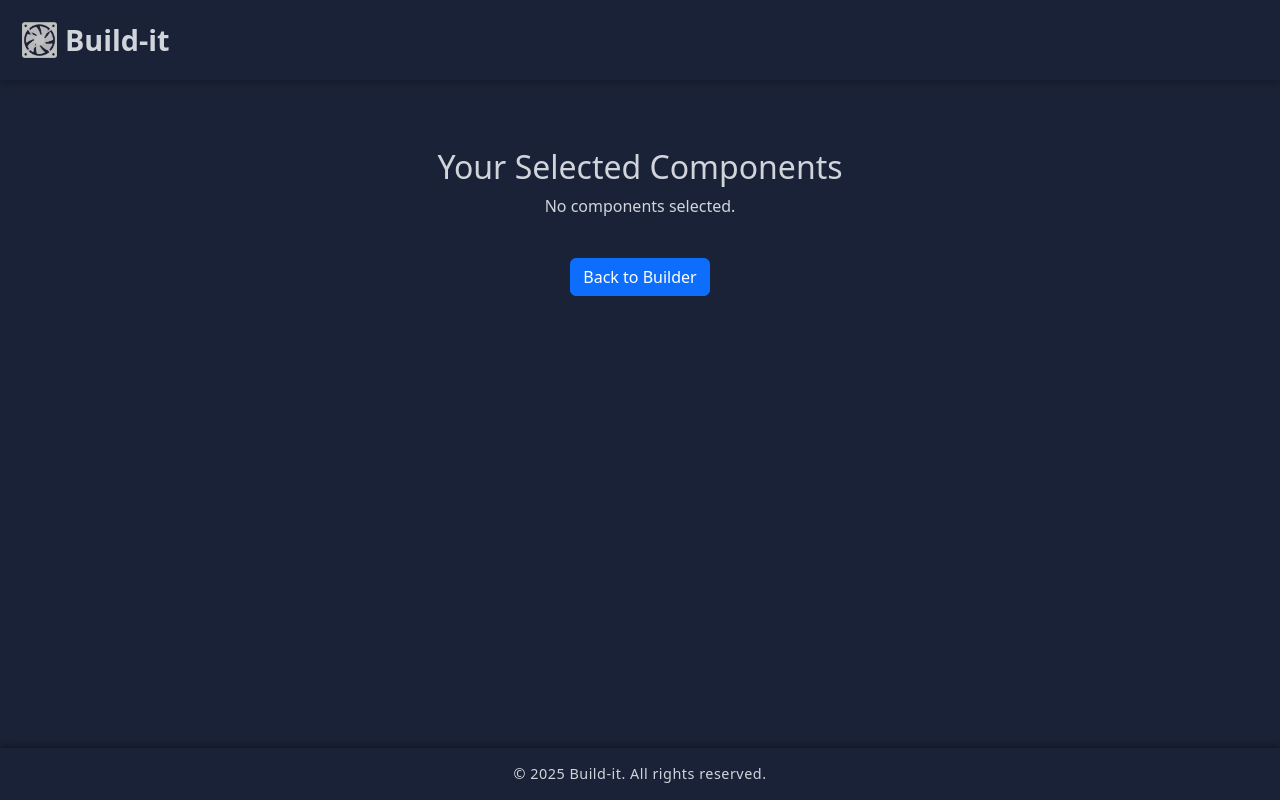
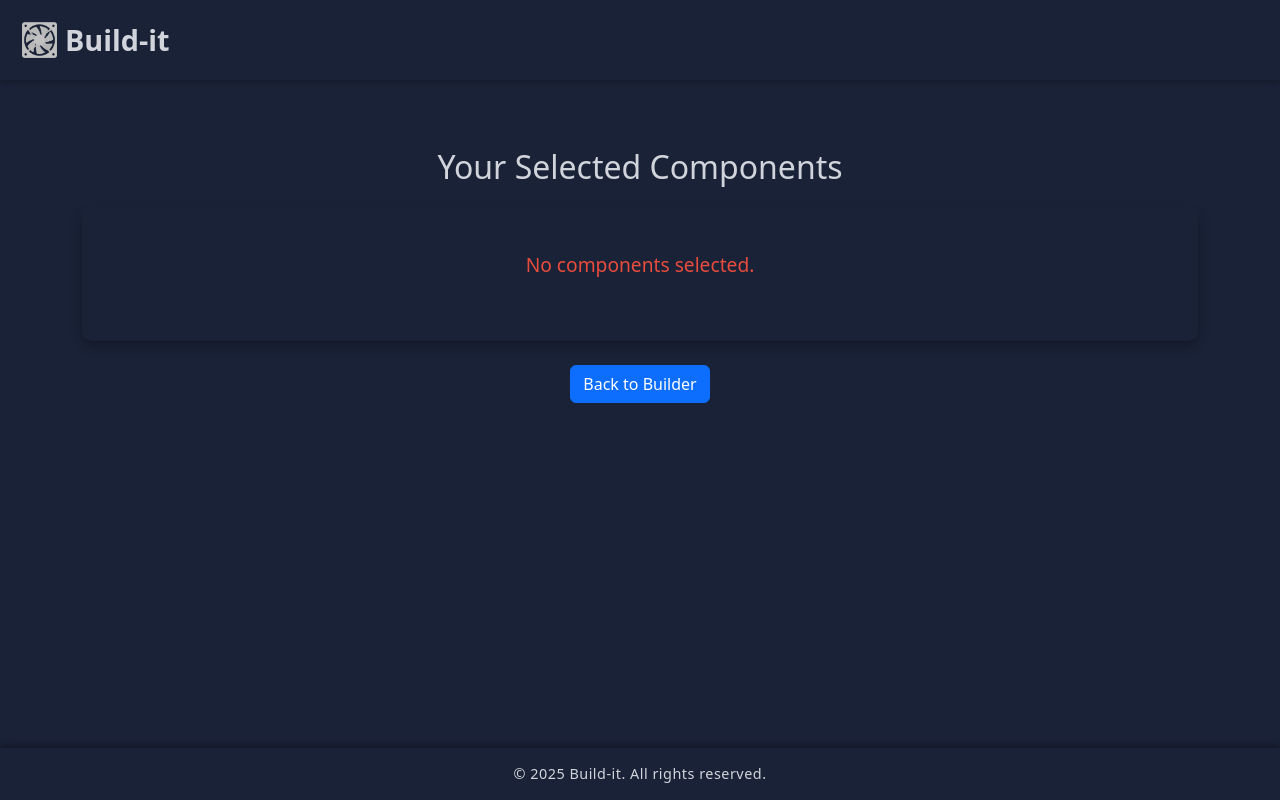
Before and after one commit to saldon002/Build-it, a Flask app: page /summary in a window 1280 px wide. Run offline with Flask 3, Linux system fonts and the light colour scheme; some libraries are stand-ins or nearby versions.

Commit message:
Update summary.html

```diff
--- a/server/templates/summary.html
+++ b/server/templates/summary.html
@@ -4,12 +4,14 @@
   <meta charset="UTF-8">
   <meta name="viewport" content="width=device-width, initial-scale=1.0">
   <title>Build-it</title>
-  <!--My files-->
+
   <link rel="icon" href="{{ url_for('static', filename='images/favicon.png') }}" type="image/x-icon">
   <link rel="stylesheet" href="{{ url_for('static', filename='css/style.css') }}">
   <link rel="stylesheet" href="{{ url_for('static', filename='css/navbar.css') }}">
+    <link rel="stylesheet" href="{{ url_for('static', filename='css/summary.css') }}">
   <!-- Script Bootstrap css-->
   <link href="https://cdn.jsdelivr.net/npm/bootstrap@5.3.0/dist/css/bootstrap.min.css" rel="stylesheet">
+  <link href="https://cdnjs.cloudflare.com/ajax/libs/font-awesome/6.0.0-beta3/css/all.min.css" rel="stylesheet">
 </head>
 <body style="background-color: #1a2238; color: #d1d5db;">
 
@@ -32,18 +34,19 @@
 
     <!-- Lista dei componenti selezionati -->
     <div id="selected-components-container">
-        <h3>Selected Components:</h3>
         <ul id="selected-components-list">
-            <!-- La lista verrà popolata dinamicamente tramite JavaScript -->
+            <!-- dinamic list -->
         </ul>
     </div>
+
+
 
     <div class="text-center">
         <a href="/builder" class="btn btn-primary mt-4">Back to Builder</a>
     </div>
 </main>
 
-<!-- Footer (Copyrights) -->
+<!-- Footer -->
 <footer class="text-center mt-5" style="background-color: var(--background-color); color: var(--text-color); padding: 15px;">
   <p>&copy; 2025 Build-it. All rights reserved.</p>
 </footer>
```
